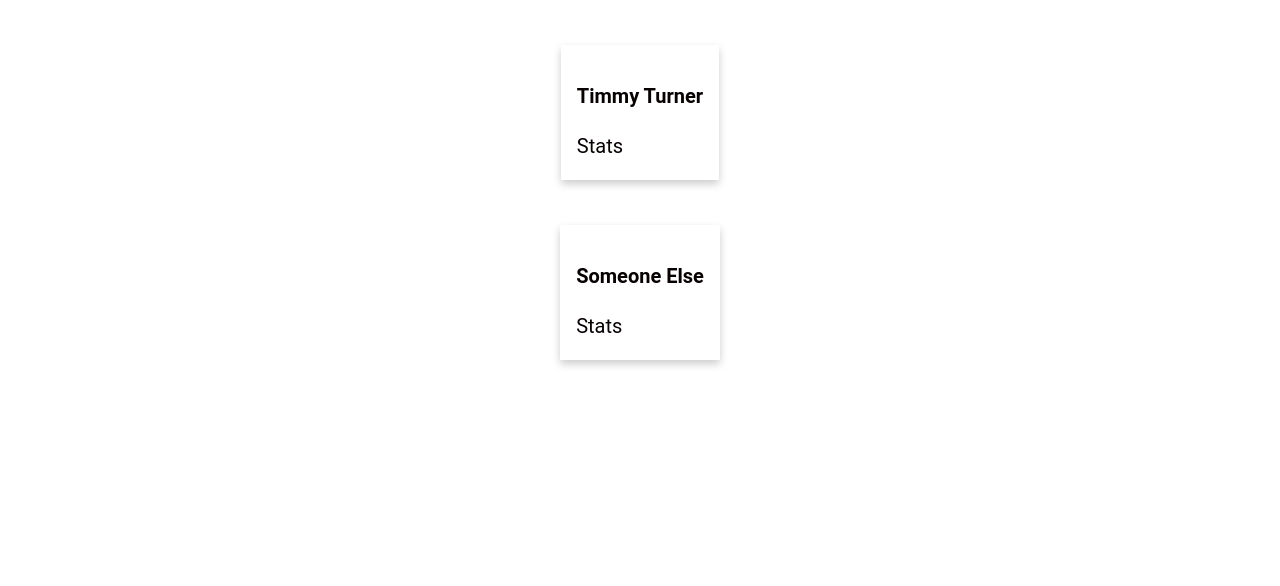
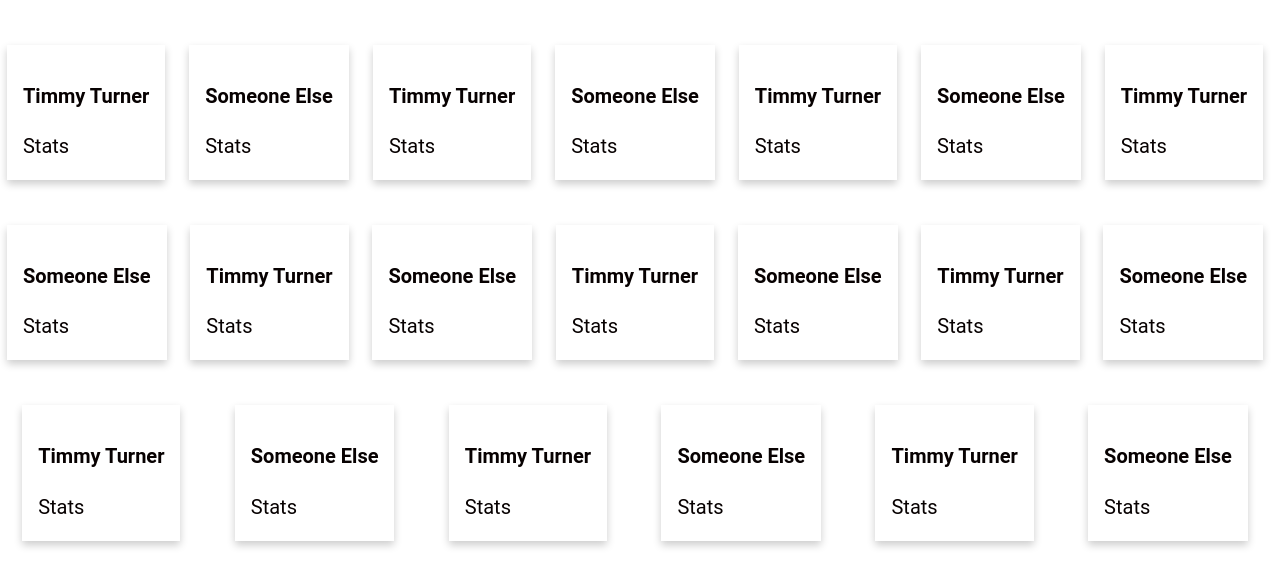
Before and after one commit to fightsite/fightsite1.0, a React (Create React App) app: page / in a window 1280 px wide. Shown: the top 586 px of the page. Built offline with nearby package versions, Linux system fonts and the light colour scheme.

Commit message:
Created more cards for more fighters and spaced them out.

```diff
--- a/src/components/cards.js
+++ b/src/components/cards.js
@@ -3,7 +3,133 @@ import FighterCards from './fightercards';
 
 function Cards () {
     return (
-        <div>
+        <div className="fighter-div">
+            <FighterCards
+                fighterName="Timmy Turner"
+                // image="placeholder"
+                // alt="Picture of fighter"
+                quote="Stats"
+                >
+            </FighterCards>
+
+            <FighterCards
+                fighterName="Someone Else"
+                quote="Stats"
+                >
+            </FighterCards>
+
+            <FighterCards
+                fighterName="Timmy Turner"
+                // image="placeholder"
+                // alt="Picture of fighter"
+                quote="Stats"
+                >
+            </FighterCards>
+
+            <FighterCards
+                fighterName="Someone Else"
+                quote="Stats"
+                >
+            </FighterCards>
+
+            <FighterCards
+                fighterName="Timmy Turner"
+                // image="placeholder"
+                // alt="Picture of fighter"
+                quote="Stats"
+                >
+            </FighterCards>
+
+            <FighterCards
+                fighterName="Someone Else"
+                quote="Stats"
+                >
+            </FighterCards>
+
+            <FighterCards
+                fighterName="Timmy Turner"
+                // image="placeholder"
+                // alt="Picture of fighter"
+                quote="Stats"
+                >
+            </FighterCards>
+
+            <FighterCards
+                fighterName="Someone Else"
+                quote="Stats"
+                >
+            </FighterCards>
+
+            <FighterCards
+                fighterName="Timmy Turner"
+                // image="placeholder"
+                // alt="Picture of fighter"
+                quote="Stats"
+                >
+            </FighterCards>
+
+            <FighterCards
+                fighterName="Someone Else"
+                quote="Stats"
+                >
+            </FighterCards>
+
+            <FighterCards
+                fighterName="Timmy Turner"
+                // image="placeholder"
+                // alt="Picture of fighter"
+                quote="Stats"
+                >
+            </FighterCards>
+
+            <FighterCards
+                fighterName="Someone Else"
+                quote="Stats"
+                >
+            </FighterCards>
+
+            <FighterCards
+                fighterName="Timmy Turner"
+                // image="placeholder"
+                // alt="Picture of fighter"
+                quote="Stats"
+                >
+            </FighterCards>
+
+            <FighterCards
+                fighterName="Someone Else"
+                quote="Stats"
+                >
+            </FighterCards>
+
+            <FighterCards
+                fighterName="Timmy Turner"
+                // image="placeholder"
+                // alt="Picture of fighter"
+                quote="Stats"
+                >
+            </FighterCards>
+
+            <FighterCards
+                fighterName="Someone Else"
+                quote="Stats"
+                >
+            </FighterCards>
+
+            <FighterCards
+                fighterName="Timmy Turner"
+                // image="placeholder"
+                // alt="Picture of fighter"
+                quote="Stats"
+                >
+            </FighterCards>
+
+            <FighterCards
+                fighterName="Someone Else"
+                quote="Stats"
+                >
+            </FighterCards>
+
             <FighterCards
                 fighterName="Timmy Turner"
                 // image="placeholder"
--- a/src/components/fightercards.js
+++ b/src/components/fightercards.js
@@ -1,7 +1,7 @@
 import React from 'react';
 import CSS from "../../src/index.css";
 
-function fighterCards( param ) {
+function fighterCards( props ) {
     return (
         // <div className="fight-card">
         //     <h2>{ card.fighterName }</h2>
@@ -13,8 +13,8 @@ function fighterCards( param ) {
             <div className="card">
                 {/* <img src="img_avatar.png" alt="Avatar" style="width:100%"></img> */}
                 <div className="container">
-                    <h4><b>{ param.fighterName }</b></h4>
-                    <p>{ param.quote }</p>
+                    <h4><b>{ props.fighterName }</b></h4>
+                    <p>{ props.quote }</p>
                 </div>
             </div>
         </div>
--- a/src/index.css
+++ b/src/index.css
@@ -35,8 +35,10 @@ code {
   margin-top: 45px;
   display: flex;
   flex-wrap: wrap;
+  justify-content: space-between;
   flex-direction: column;
-  align-items:center;
+  align-items: center;
+  padding-right: 10px;
 }
 
 .container {
@@ -45,3 +47,10 @@ code {
   color: #070101;
   margin-top: 10px;
 }
+
+.fighter-div {
+  display: flex;
+  flex-wrap: wrap;
+  justify-content: space-around;
+  align-items: center;
+}
```
